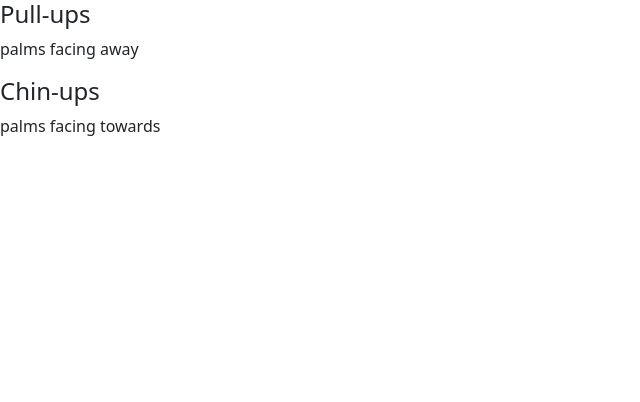
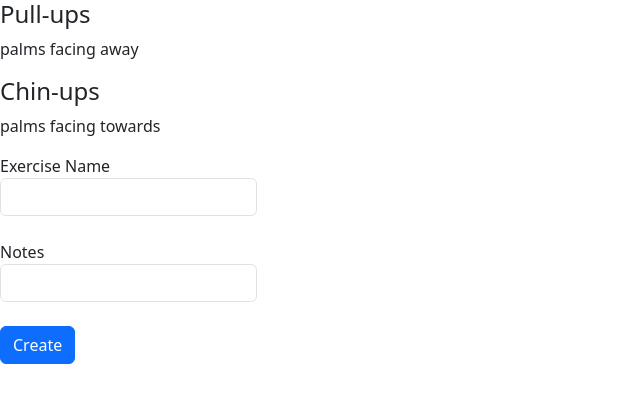
Before and after one commit to jltimmer/fitness-nutrition-app-frontend, a React (Vite) app: page / in a window 1280 px wide. Shown: the top 402 px of the page, without its empty margins (0-640 px from the left). Built offline with nearby package versions, Linux system fonts and the light colour scheme.

Commit message:
Set up exercise list and adding a new exercise

```diff
--- a/src/App.tsx
+++ b/src/App.tsx
@@ -1,6 +1,7 @@
 import { useState } from 'react'
 import { Routes, Route, Link } from 'react-router-dom'
-import ExerciseList from './components/ExerciseList'
+import ExerciseList, { Exercise } from './components/ExerciseList'
+import NewExercise from './components/NewExercise';
 
 function App() {
   const exercises_data = [
@@ -15,11 +16,12 @@ function App() {
       "notes": "palms facing towards"
   }
   ]
-  const [exercises, setExercises] = useState(exercises_data);
+  const [exercises, setExercises] = useState<Exercise[]>(exercises_data);
 
   return (
     <>
     <ExerciseList exercises={exercises} />
+    <NewExercise exercises={exercises_data} setExercises={setExercises} />
     </>
   )
 }
--- a/src/components/ExerciseList.tsx
+++ b/src/components/ExerciseList.tsx
@@ -1,5 +1,5 @@
-interface Exercise {
-  id : number,
+export interface Exercise {
+  id? : number,
   name : string,
   notes : string
 }
@@ -18,7 +18,7 @@ function ExerciseList( { exercises } : Props) {
         </div>
       ))}
     </>
-  )
+  );
 }
 
 export default ExerciseList
--- /dev/null
+++ b/src/components/NewExercise.tsx
@@ -0,0 +1,53 @@
+import { FormEvent, useState } from 'react'
+import { Exercise } from './ExerciseList'
+
+interface Props {
+  exercises : Exercise[]
+  setExercises: any
+}
+
+function NewExercise( {exercises, setExercises} : Props) {
+const [newExercise, setState] = useState<Exercise>({name: "", notes: ""});
+
+function handleInputChange(e : FormEvent) {
+  const target = e.target as HTMLInputElement;
+  setState({...newExercise, [target.name]: target.value});
+}
+
+function handleSubmit(e : FormEvent) {
+  e.preventDefault();
+  setExercises([...exercises, newExercise]);
+}
+
+  return (
+    <form onSubmit={(event) => handleSubmit(event)}>
+      <div className="mb-3">
+        <label className="form-label">Exercise Name
+          <input
+            name="name"
+            type="text"
+            className="form-control"
+            id="exerciseName"
+            value={newExercise["name"]}
+            onChange={handleInputChange}
+            />
+        </label>
+      </div>
+      <div className="mb-3">
+        <label className="form-label">Notes
+          <input
+            name="notes"
+            type="text"
+            className="form-control"
+            id="exerciseNotes"
+            value={newExercise["notes"]}
+            onChange={handleInputChange}
+            />
+        </label>
+      </div>
+      <button type="submit" className="btn btn-primary">Create</button>
+    </form>
+  );
+}
+
+export default NewExercise
```
